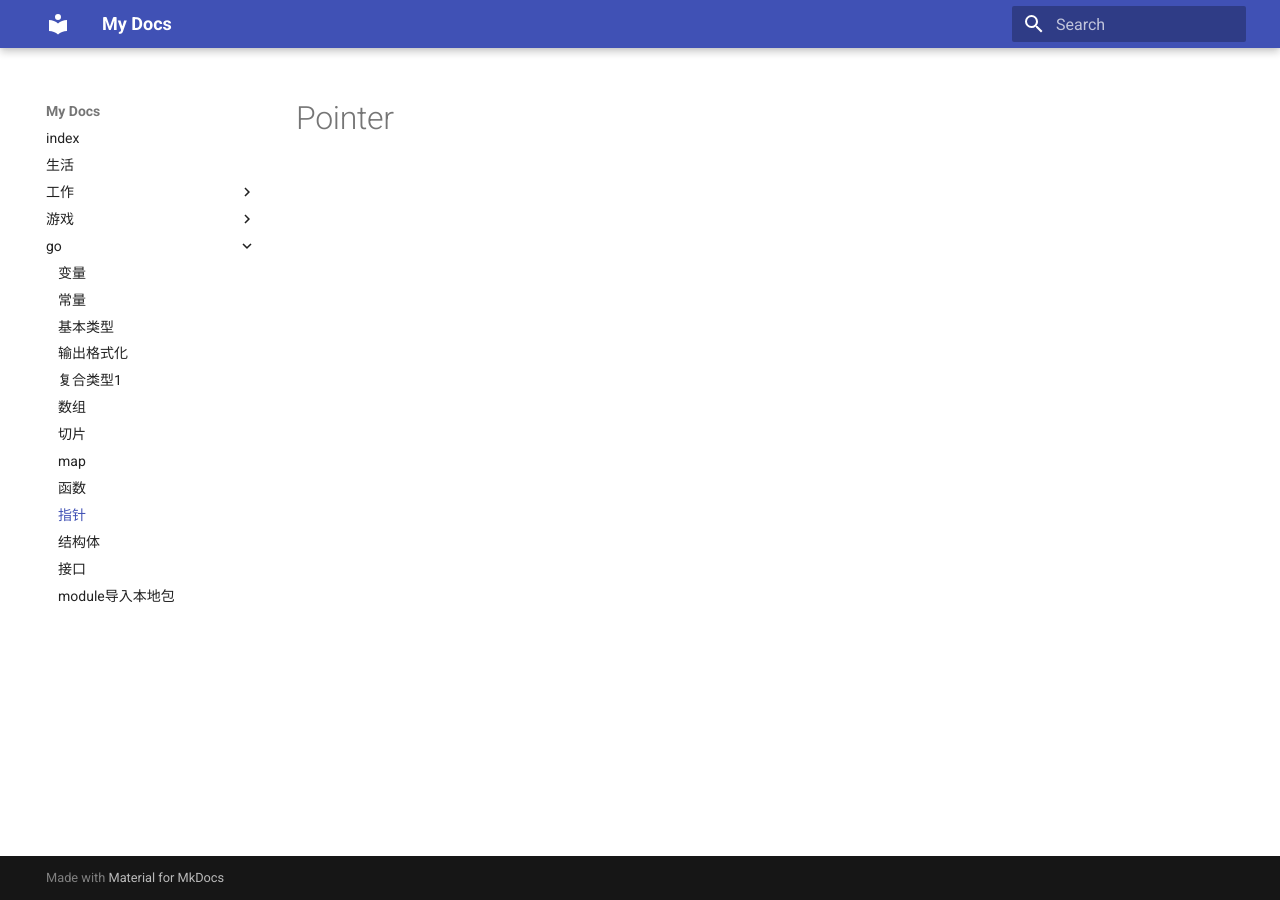
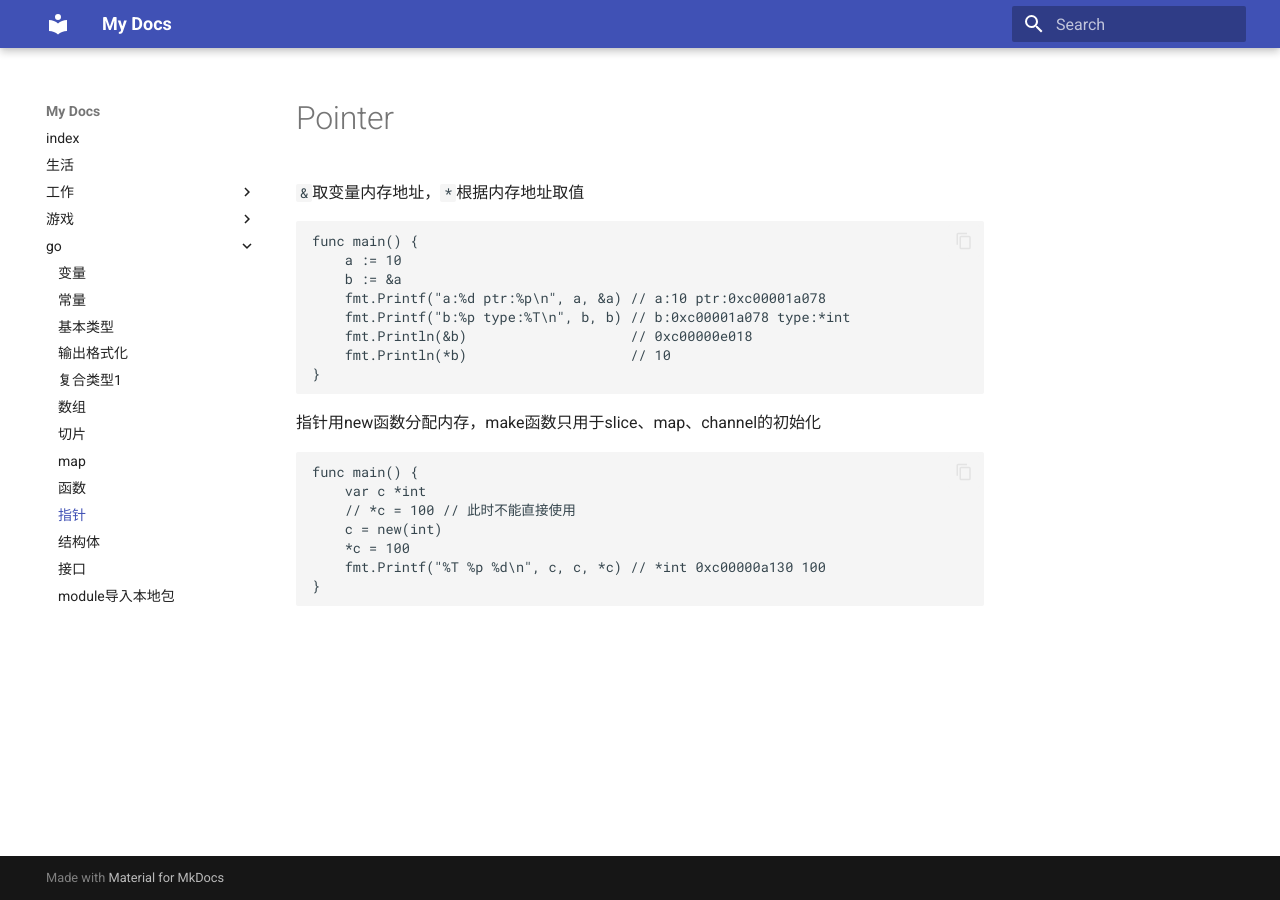
Before and after one commit to hjfeng1988/my-site, an MkDocs documentation site: the page built from docs/go/pointer.md, in a window 1280 px wide. Built offline with MkDocs 1.6.1 and Material for MkDocs 9.7.7, drawn with Linux system fonts in a browser that asks for light colours.

Commit message:
go pointer

````diff
--- a/docs/go/pointer.md
+++ b/docs/go/pointer.md
@@ -1 +1,25 @@
 # Pointer
+
+`&`取变量内存地址，`*`根据内存地址取值
+
+```
+func main() {
+	a := 10
+	b := &a
+	fmt.Printf("a:%d ptr:%p\n", a, &a) // a:10 ptr:0xc00001a078
+	fmt.Printf("b:%p type:%T\n", b, b) // b:0xc00001a078 type:*int
+	fmt.Println(&b)                    // 0xc00000e018
+	fmt.Println(*b)                    // 10
+}
+```
+
+指针用new函数分配内存，make函数只用于slice、map、channel的初始化
+```
+func main() {
+	var c *int
+	// *c = 100 // 此时不能直接使用
+	c = new(int)
+	*c = 100
+	fmt.Printf("%T %p %d\n", c, c, *c) // *int 0xc00000a130 100
+}
+```
````
